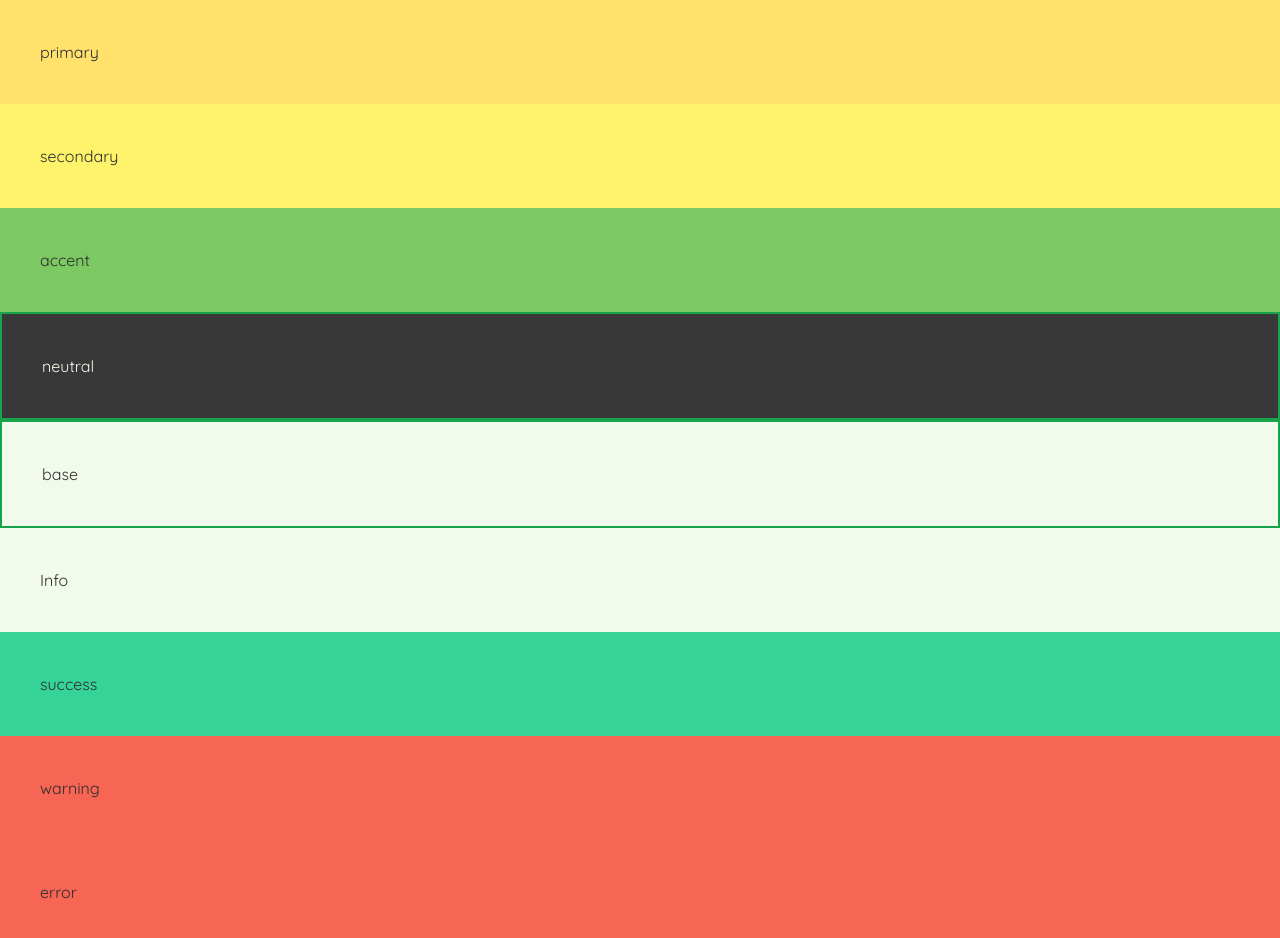
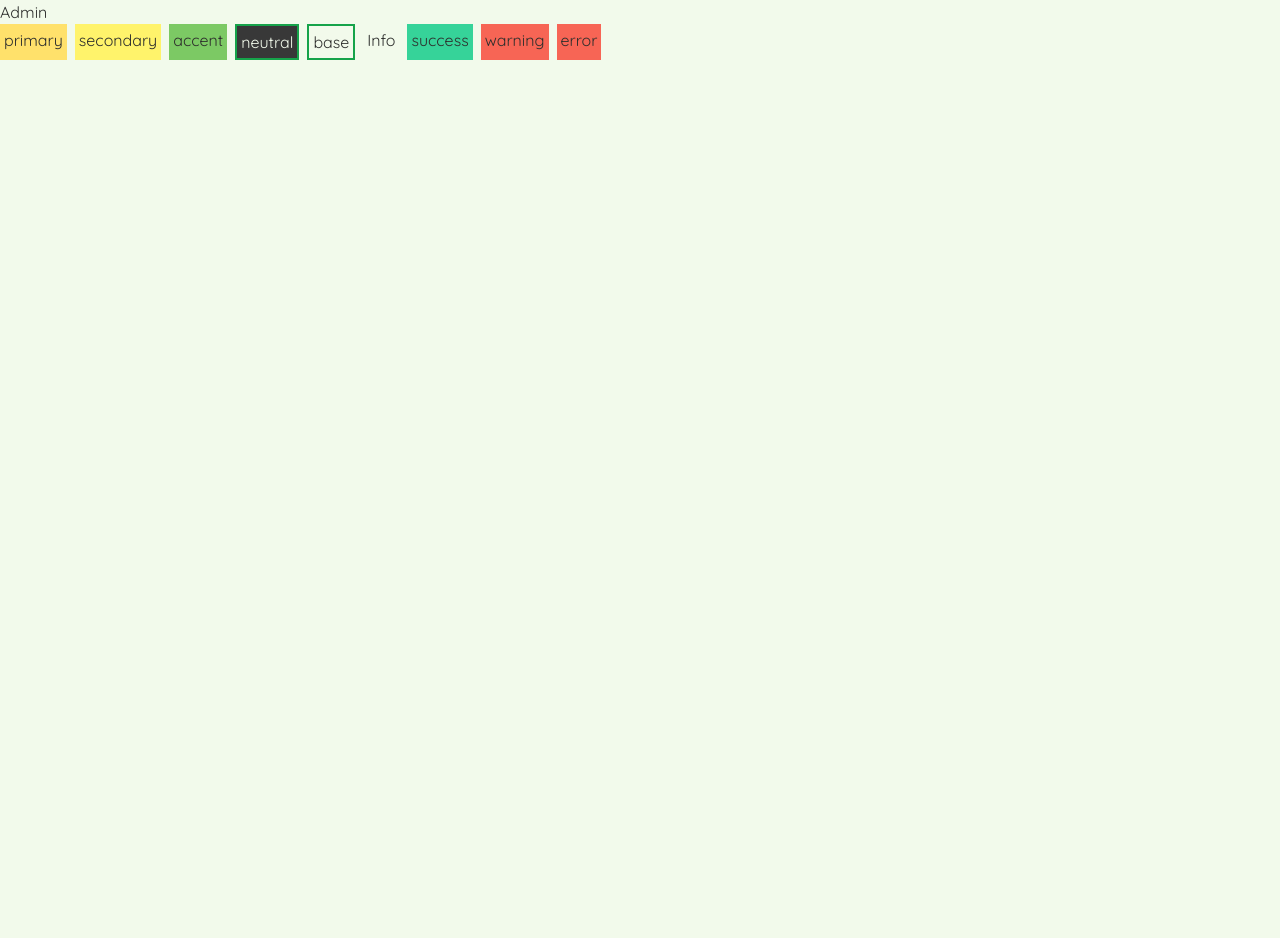
Before and after one commit to ProyectoFinal-Henry/Vianda-app, a Next.js app: page / in a window 1280 px wide. Shown: the top 938 px of the page. After the commit the page ends 800 px from the top, so only its background shows below. Built offline with nearby package versions, Linux system fonts and the light colour scheme.

Commit message:
'rutas del CRUD Admin - viandas'

```diff
--- /dev/null
+++ b/src/app/admin/page.jsx
@@ -0,0 +1,18 @@
+import Link from "next/link"
+
+export default function AdminHomePage() {
+  return (
+    <>
+      <h1>Esto es Admin </h1>
+      <p>Aqui se mostrara una bienvenida al aplicativo y en el futuro algunas visatas</p>
+
+      <Link
+        className="link"
+        href="/admin/viandas"
+      >
+        {" "}
+        Administrar viandas{" "}
+      </Link>
+    </>
+  )
+}
--- /dev/null
+++ b/src/app/admin/viandas/actualizar-vianda/[viandaId]/page.jsx
@@ -0,0 +1,12 @@
+import React from "react"
+
+const AdminActualizarViadaPage = ({ params }) => {
+  return (
+    <div>
+      AdminActualizarViadaPage
+      <h1> esta es la vianda para editar con el id:{params.viandaId}</h1>
+    </div>
+  )
+}
+
+export default AdminActualizarViadaPage
--- /dev/null
+++ b/src/app/admin/viandas/nueva-vianda/page.jsx
@@ -0,0 +1,9 @@
+import React from 'react'
+
+const AdminNuevaViandaPage = () => {
+  return (
+    <div>Aqui un formulario que crea la vianda</div>
+  )
+}
+
+export default AdminNuevaViandaPage
--- /dev/null
+++ b/src/app/admin/viandas/page.jsx
@@ -0,0 +1,40 @@
+import Link from "next/link"
+import React from "react"
+
+const AdminViandasPage = () => {
+  return (
+    <div>
+      Se muestra una lista de viandas y la posibilidad de desactivarlas o editarlas o crearlas
+      <p> aqui usamos el endpoint get de viandas</p>
+      <Link href="/admin/viandas/nueva-vianda">
+        <button className="btn">crear vianda</button>
+      </Link>
+      <p>esto es un elemento de la lista de viandas inicio</p>
+      <table className="border border-neutral mx-auto">
+        <thead>
+          <td className="border border-neutral">nombre</td> <td className="border border-neutral">descripcion</td>{" "}
+          <td className="border border-neutral">tipo acciones</td>
+        </thead>
+        <tr>
+          <td className="border border-neutral">arroz con pollo</td> <td className="border border-neutral"> arroz con pollo fresco</td>{" "}
+          <td className="border border-neutral">
+            <Link href="/admin/viandas/actualizar-vianda/15">
+              <button className="btn btn-success">editar Vianda</button>
+            </Link>
+            <button
+              //   onClick={() =>
+              //     alert("utilizar el método se usa para desactivar la respectiva vianda este componente recibe el IDE de la vianda")
+              //   }
+              className="btn btn-warning"
+            >
+              Desactivar Vianda(compponetne que recibe id)
+            </button>
+          </td>
+        </tr>
+      </table>
+      <p>esto es un elemento de la lista de viandas fin</p>
+    </div>
+  )
+}
+
+export default AdminViandasPage
--- a/src/app/page.js
+++ b/src/app/page.js
@@ -1,15 +1,25 @@
+import Link from "next/link"
+
 export default function Home() {
   return (
     <>
-      <div className=" p-10 bg-primary">primary</div>
-      <div className=" p-10 bg-secondary">secondary</div>
-      <div className=" p-10 bg-accent">accent</div>
-      <div className=" p-10 bg-neutral text-base-100 border-2 border-green-600">neutral</div>
-      <div className=" p-10 bg-base-100 border-2 border-green-600">base</div>
-      <div className=" p-10 bg-Info">Info</div>
-      <div className=" p-10 bg-success">success</div>
-      <div className=" p-10 bg-warning">warning</div>
-      <div className=" p-10 bg-error">error</div>
+      <Link
+        rel="stylesheet"
+        href="/admin"
+      >
+        Admin
+      </Link>
+      <div className="flex gap-x-2">
+        <div className=" p-1 bg-primary">primary</div>
+        <div className=" p-1 bg-secondary">secondary</div>
+        <div className=" p-1 bg-accent">accent</div>
+        <div className=" p-1 bg-neutral text-base-100 border-2 border-green-600">neutral</div>
+        <div className=" p-1 bg-base-100 border-2 border-green-600">base</div>
+        <div className=" p-1 bg-Info">Info</div>
+        <div className=" p-1 bg-success">success</div>
+        <div className=" p-1 bg-warning">warning</div>
+        <div className=" p-1 bg-error">error</div>
+      </div>
     </>
   )
 }
```
